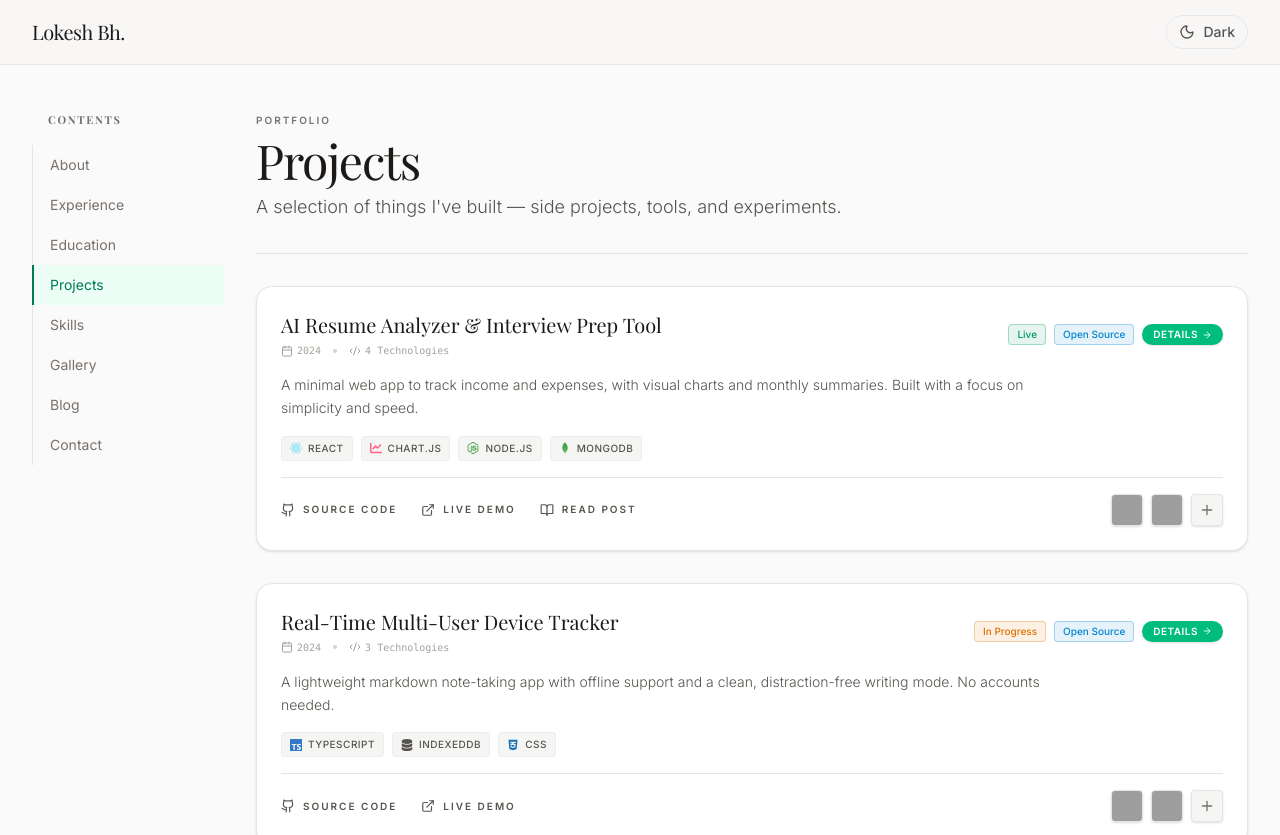
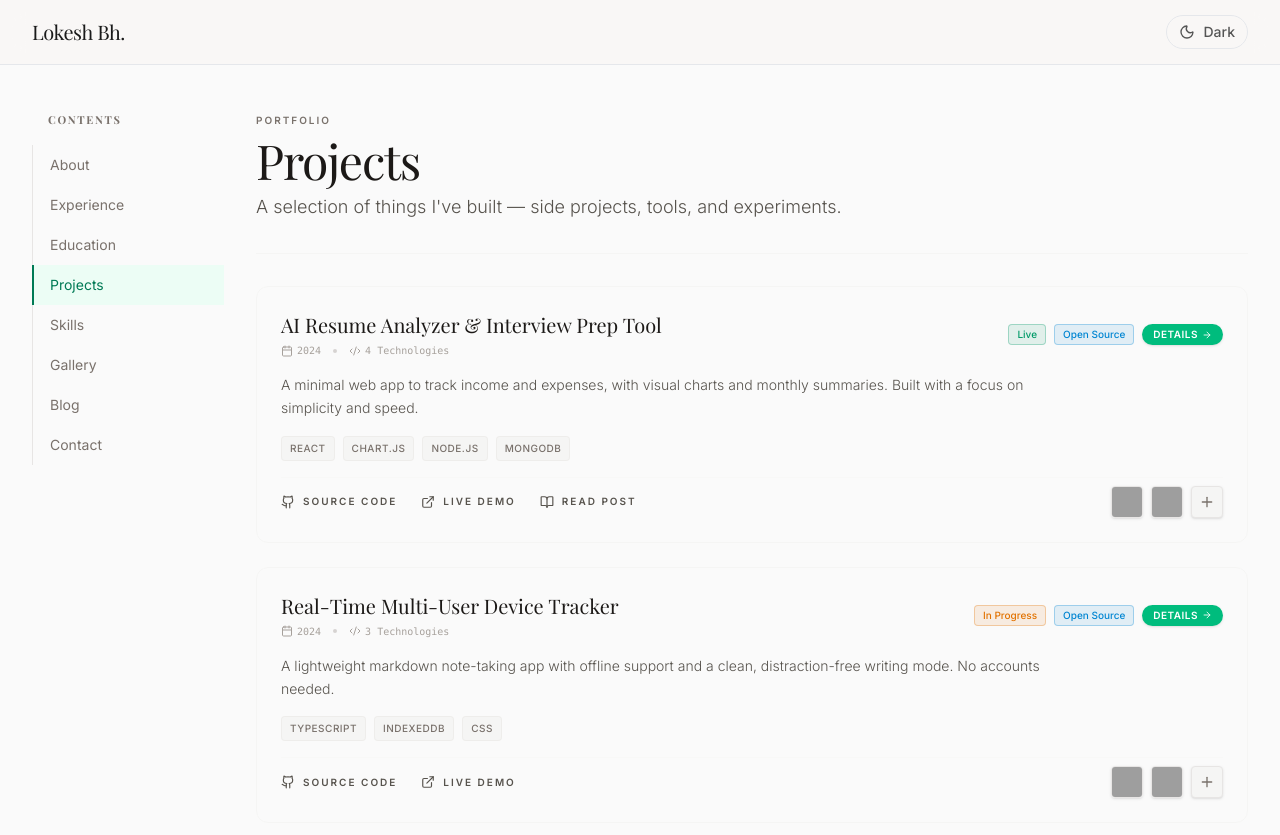
Before and after one commit to bhaglokesh/bhagloki, a React (Vite) app: page /projects in a window 1280 px wide. Shown: the top 835 px of the page. Built offline with nearby package versions, Linux system fonts and the light colour scheme; grey boxes are pictures that could not be loaded; a web font is replaced by a local one.

Commit message:
Remove icon for simplisity

```diff
--- a/package.json
+++ b/package.json
@@ -20,7 +20,6 @@
     "motion": "^12.23.24",
     "react": "^19.0.0",
     "react-dom": "^19.0.0",
-    "react-icons": "^5.6.0",
     "react-markdown": "^10.1.0",
     "react-router-dom": "^7.13.1",
     "tailwind-merge": "^3.5.0",
--- a/src/components/TechBadge.tsx
+++ /dev/null
@@ -1,72 +0,0 @@
-import React from 'react';
-import { twMerge } from 'tailwind-merge';
-import {
-  SiReact, SiNodedotjs, SiMongodb, SiTypescript,
-  SiGo, SiHtml5, SiJavascript,
-  SiPython, SiSass, SiNextdotjs, SiTailwindcss,
-  SiFramer, SiRedux, SiVuedotjs, SiExpress,
-  SiPostgresql, SiFirebase, SiSupabase, SiGit,
-  SiDocker, SiVercel, SiFigma,
-} from 'react-icons/si';
-import { FaDatabase, FaCloudSun, FaTerminal, FaChartLine, FaAws, FaCss3Alt, FaVial, FaGithub } from 'react-icons/fa6';
-
-interface TechBadgeProps {
-  tag: string;
-  className?: string;
-}
-
-interface TechInfo {
-  icon: React.ElementType;
-  color?: string;
-}
-
-const techMap: Record<string, TechInfo> = {
-  'React': { icon: SiReact, color: '#61DAFB' },
-  'Node.js': { icon: SiNodedotjs, color: '#339933' },
-  'MongoDB': { icon: SiMongodb, color: '#47A248' },
-  'TypeScript': { icon: SiTypescript, color: '#3178C6' },
-  'CSS': { icon: FaCss3Alt, color: '#1572B6' },
-  'Go': { icon: SiGo, color: '#00ADD8' },
-  'HTML': { icon: SiHtml5, color: '#E34F26' },
-  'JavaScript': { icon: SiJavascript, color: '#F7DF1E' },
-  'JavaScript (ES6+)': { icon: SiJavascript, color: '#F7DF1E' },
-  'Python': { icon: SiPython, color: '#3776AB' },
-  'HTML5': { icon: SiHtml5, color: '#E34F26' },
-  'CSS3/SCSS': { icon: SiSass, color: '#CC6699' },
-  'SQL': { icon: FaDatabase, color: '#336791' },
-  'Next.js': { icon: SiNextdotjs },
-  'Tailwind CSS': { icon: SiTailwindcss, color: '#06B6D4' },
-  'Framer Motion': { icon: SiFramer, color: '#0055FF' },
-  'Redux': { icon: SiRedux, color: '#764ABC' },
-  'Vue.js': { icon: SiVuedotjs, color: '#4FC08D' },
-  'Express': { icon: SiExpress },
-  'PostgreSQL': { icon: SiPostgresql, color: '#4169E1' },
-  'Firebase': { icon: SiFirebase, color: '#FFCA28' },
-  'Supabase': { icon: SiSupabase, color: '#3ECF8E' },
-  'Git': { icon: SiGit, color: '#F05032' },
-  'Docker': { icon: SiDocker, color: '#2496ED' },
-  'AWS': { icon: FaAws, color: '#FF9900' },
-  'Vercel': { icon: SiVercel },
-  'Figma': { icon: SiFigma, color: '#F24E1E' },
-  'Jest': { icon: FaVial, color: '#C21325' },
-'CI/CD': { icon: FaGithub, color: '#2088FF' },
-  'Chart.js': { icon: FaChartLine, color: '#FF6384' },
-  'IndexedDB': { icon: FaDatabase },
-  'Weather API': { icon: FaCloudSun },
-  'CLI': { icon: FaTerminal },
-};
-
-export function TechBadge({ tag, className }: TechBadgeProps) {
-  const tech = techMap[tag];
-  const Icon = tech?.icon;
-
-  return (
-    <span className={twMerge(
-      "inline-flex items-center gap-1.5 text-[10px] uppercase tracking-wider text-stone-600 dark:text-stone-300 font-medium bg-stone-100 dark:bg-stone-800/50 rounded border border-stone-200/50 dark:border-stone-700/50 transition-colors px-2 py-1 group-hover:border-emerald-500/20",
-      className
-    )}>
-      {Icon && <Icon className="text-xs" style={{ color: tech.color }} />}
-      {tag}
-    </span>
-  );
-}
--- a/src/pages/ProjectDetail.tsx
+++ b/src/pages/ProjectDetail.tsx
@@ -2,7 +2,6 @@ import React, { useState } from 'react';
 import { useParams, Link, useNavigate } from 'react-router-dom';
 import { ArrowLeft, Github, ExternalLink, Code2, Calendar, BookOpen, Globe, X, ChevronLeft, ChevronRight, Plus } from 'lucide-react';
 import { projects } from '../data/projects';
-import { TechBadge } from '../components/TechBadge';
 
 const getBadgeColor = (badge: string) => {
   switch (badge.toLowerCase()) {
@@ -80,31 +79,33 @@ export default function ProjectDetail() {
 
         <div className="flex flex-wrap gap-2">
           {project.tags.map((tag) => (
-            <TechBadge key={tag} tag={tag} className="px-3 py-1.5" />
+            <span key={tag} className="text-[10px] uppercase tracking-wider text-stone-500 dark:text-stone-400 font-medium bg-stone-100 dark:bg-stone-800/50 px-3 py-1.5 rounded border border-stone-200/50 dark:border-stone-700/50">
+              {tag}
+            </span>
           ))}
         </div>
 
-        <div className="flex flex-wrap items-center gap-4 pt-4">
+        <div className="flex flex-wrap items-center gap-6 pt-4">
+          {project.github && (
+            <a
+              href={project.github}
+              target="_blank"
+              rel="noopener noreferrer"
+              className="flex items-center gap-2 text-xs font-bold text-stone-600 dark:text-stone-400 hover:text-stone-900 dark:hover:text-stone-100 uppercase tracking-[0.15em] transition-all group/link"
+            >
+              <Github size={16} className="group-hover/link:scale-110 transition-transform" />
+              Source Code
+            </a>
+          )}
           {project.live && (
             <a
               href={project.live}
               target="_blank"
               rel="noopener noreferrer"
-              className="inline-flex items-center gap-2 px-6 py-3 rounded-full bg-emerald-600 text-white hover:bg-emerald-700 dark:bg-emerald-500 dark:text-stone-950 dark:hover:bg-emerald-400 text-xs font-bold uppercase tracking-[0.15em] transition-all shadow-sm hover:shadow-md hover:-translate-y-0.5 group/link"
+              className="flex items-center gap-2 text-xs font-bold text-stone-600 dark:text-stone-400 hover:text-emerald-700 dark:hover:text-emerald-500 uppercase tracking-[0.15em] transition-all group/link"
             >
               <ExternalLink size={16} className="group-hover/link:scale-110 transition-transform" />
               Live Demo
-            </a>
-          )}
-          {project.github && (
-            <a
-              href={project.github}
-              target="_blank"
-              rel="noopener noreferrer"
-              className="inline-flex items-center gap-2 px-6 py-3 rounded-full bg-stone-100 text-stone-700 hover:bg-stone-200 dark:bg-stone-800 dark:text-stone-300 dark:hover:bg-stone-700 text-xs font-bold uppercase tracking-[0.15em] transition-all shadow-sm hover:shadow-md hover:-translate-y-0.5 group/link"
-            >
-              <Github size={16} className="group-hover/link:scale-110 transition-transform" />
-              Source Code
             </a>
           )}
         </div>
--- a/src/pages/Projects.tsx
+++ b/src/pages/Projects.tsx
@@ -2,7 +2,6 @@ import React, { useState, useEffect } from 'react';
 import { Github, ExternalLink, Code2, Calendar, Globe, Terminal, Archive, BookOpen, X, ChevronLeft, ChevronRight, Plus, ArrowRight } from 'lucide-react';
 import { Link, useNavigate } from 'react-router-dom';
 import { projects } from '../data/projects';
-import { TechBadge } from '../components/TechBadge';
 
 const getBadgeColor = (badge: string) => {
   switch (badge.toLowerCase()) {
@@ -35,7 +34,7 @@ export default function Projects() {
 
   return (
     <div className="space-y-8">
-      <div className="space-y-2 border-b border-stone-200 dark:border-stone-800 pb-8">
+      <div className="space-y-2 border-b border-stone-100 dark:border-stone-800 pb-8">
         <h2 className="text-[10px] font-bold tracking-[0.2em] text-stone-500 dark:text-stone-400 uppercase font-sans">
           Portfolio
         </h2>
@@ -47,12 +46,12 @@ export default function Projects() {
         </p>
       </div>
 
-      <div className="grid gap-8">
+      <div className="grid gap-6">
         {projects.map((project, index) => {
           return (
             <div
               key={index}
-              className="group relative flex flex-col gap-4 p-6 bg-white dark:bg-stone-900/40 border border-stone-200 dark:border-stone-800 rounded-2xl shadow-sm hover:shadow-md hover:border-emerald-500/40 dark:hover:border-emerald-500/40 transition-all duration-300 ease-in-out"
+              className="group relative flex flex-col gap-4 p-6 border border-stone-100 dark:border-stone-800/50 rounded-xl hover:border-emerald-500/30 dark:hover:border-emerald-500/30 hover:bg-stone-50/50 dark:hover:bg-stone-900/20 transition-all duration-500 ease-in-out"
             >
             <div className="flex flex-col md:flex-row md:items-center justify-between gap-4">
                 <div className="space-y-1">
@@ -92,11 +91,13 @@ export default function Projects() {
 
               <div className="flex flex-wrap gap-2">
                 {project.tags.map((tag) => (
-                  <TechBadge key={tag} tag={tag} />
+                  <span key={tag} className="text-[10px] uppercase tracking-wider text-stone-500 dark:text-stone-400 font-medium bg-stone-100 dark:bg-stone-800/50 px-2 py-1 rounded border border-stone-200/50 dark:border-stone-700/50 group-hover:border-emerald-500/20 transition-colors">
+                    {tag}
+                  </span>
                 ))}
               </div>
 
-            <div className="flex flex-col sm:flex-row sm:items-center justify-between gap-4 pt-4 border-t border-stone-200 dark:border-stone-800 mt-auto">
+            <div className="flex flex-col sm:flex-row sm:items-center justify-between gap-4 pt-2 border-t border-stone-100/50 dark:border-stone-800/50 mt-auto">
               <div className="flex items-center gap-6">
                 {project.github && (
                   <a
```
Also changed, not shown: 1 other file (tests, documents, lock files or other folders).
